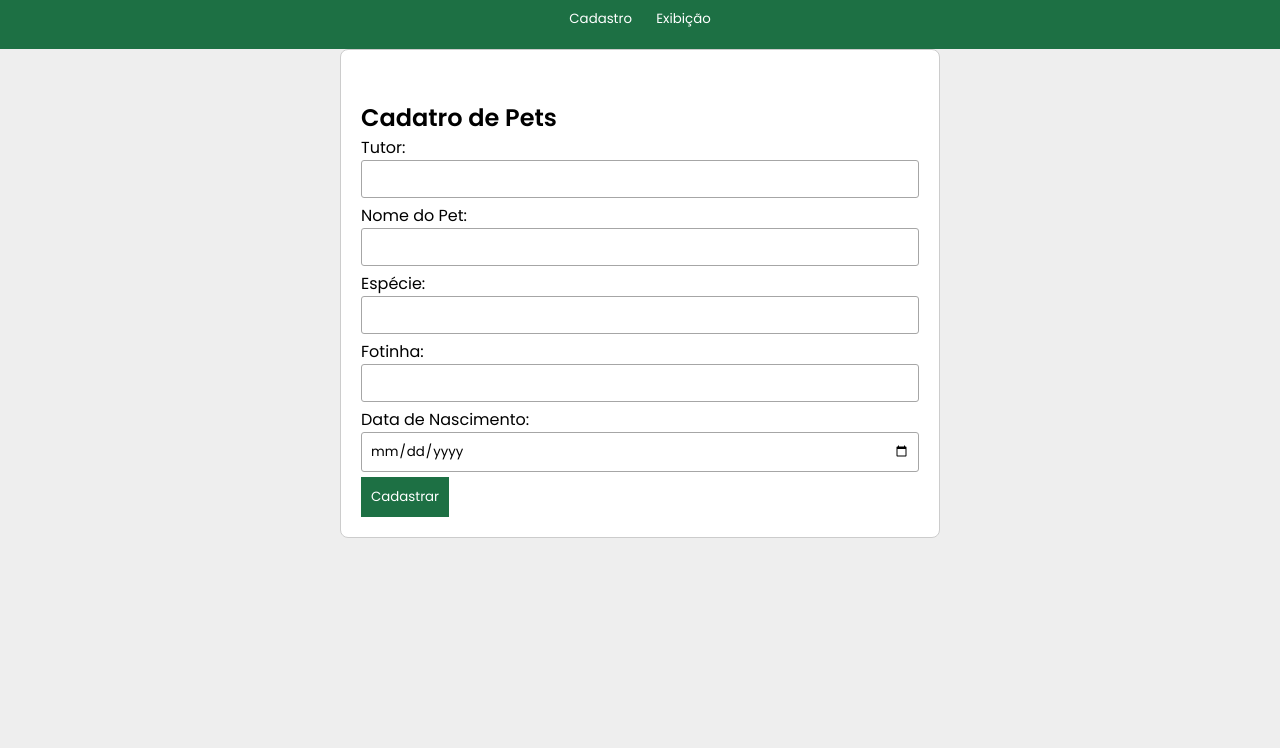
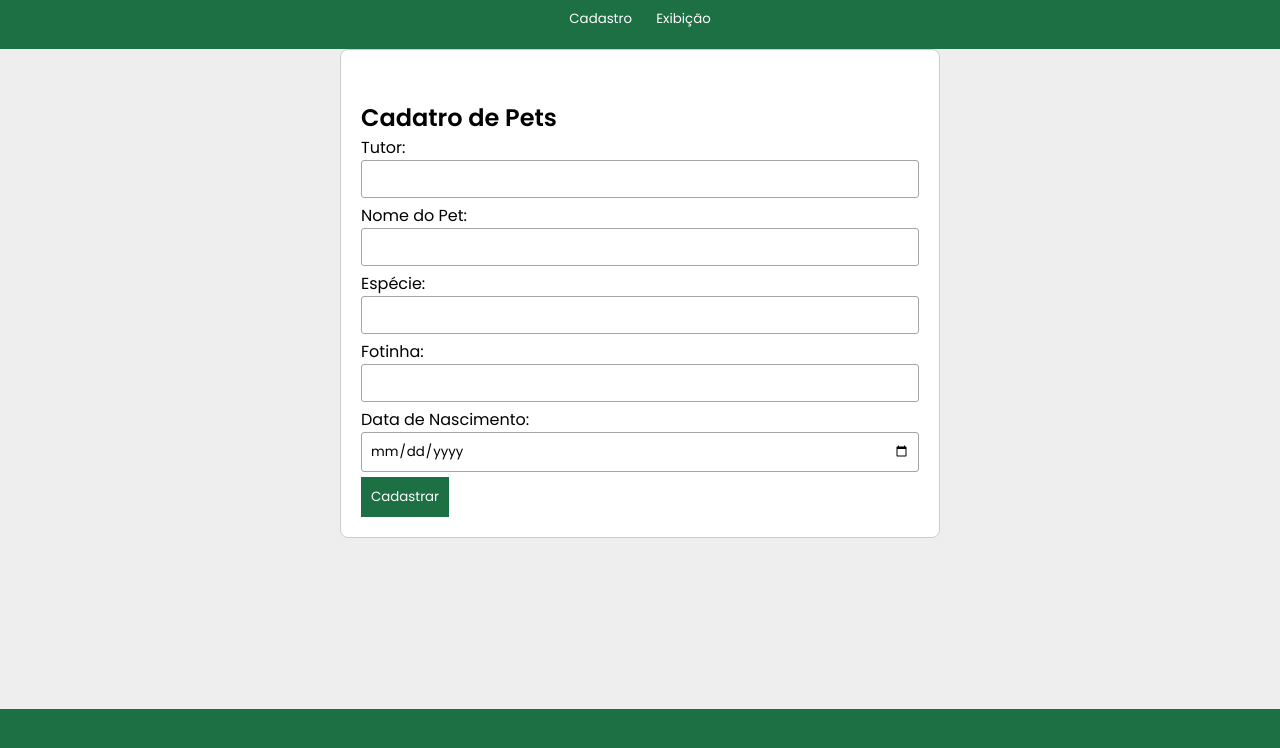
Before and after one commit to GuiLimaSeila/Veterinario, a plain HTML site: page index.html in a window 1280 px wide. Shown: the part 46-794 px from the top of the page. Drawn offline with Linux system fonts and the light colour scheme.

Commit message:
feat: finished

```diff
--- a/assets/css/style.index.css
+++ b/assets/css/style.index.css
@@ -24,6 +24,17 @@ header, .Btn{
     color: #fff;
     border: none;
     padding: 10px;
+
+}
+
+footer{
+    background-color: #1d7044;
+    color: #1d7044;
+    border: none;
+    padding: 10px;
+    position: fixed;
+    bottom: 0;
+    width: 100%;
 
 }
 
@@ -78,3 +89,6 @@ input {
     border-radius: 8px;
     background-color: #fff;
 }
+.pet-container, img{
+    width: 50%;
+}
--- a/index.html
+++ b/index.html
@@ -35,6 +35,7 @@
         </div>
     </main>
     <div id="pet-area" class="hidden"></div>
+    <footer>.</footer>
     <script src="assets/js/script.index.js"></script>
 </body>
 
```
